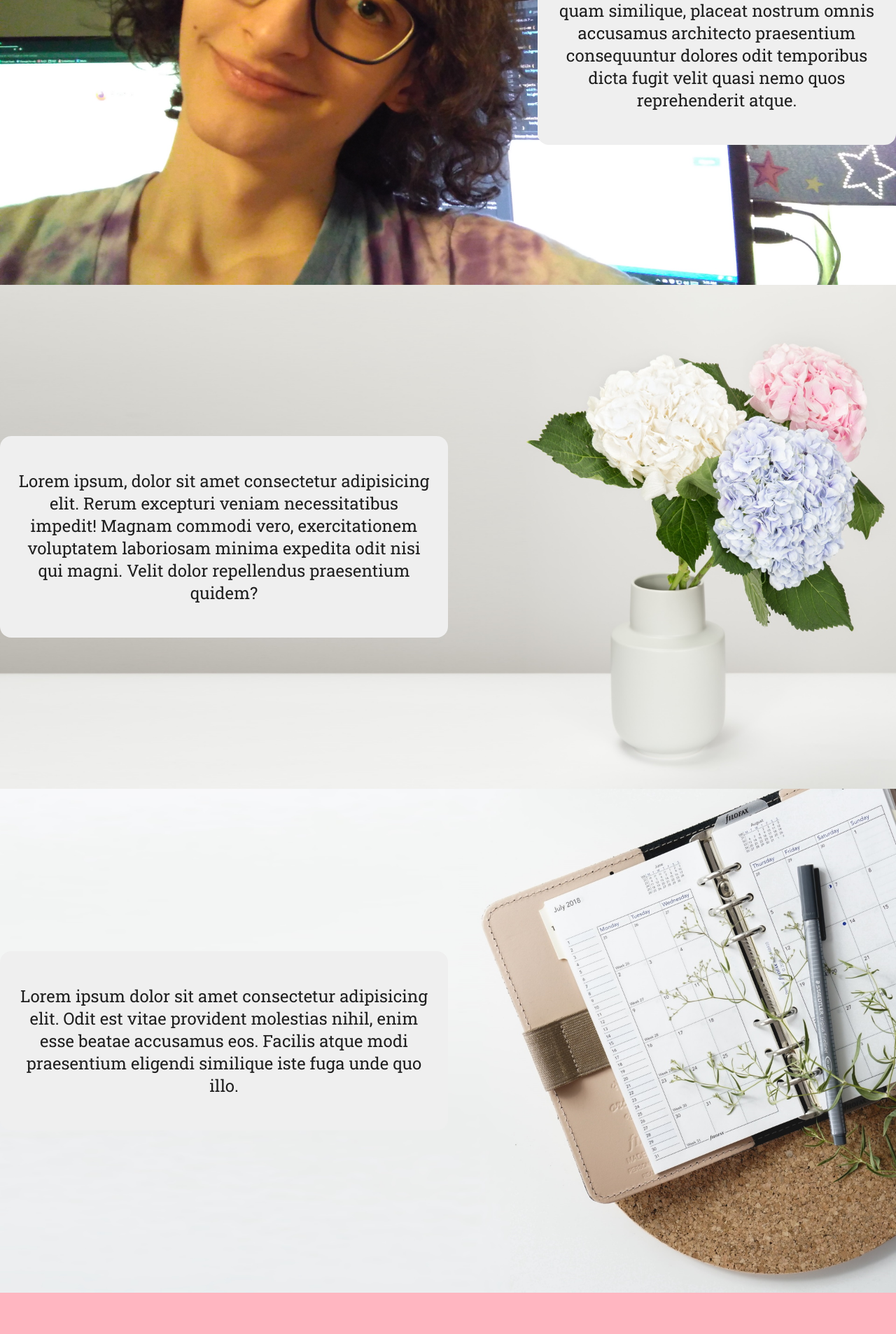
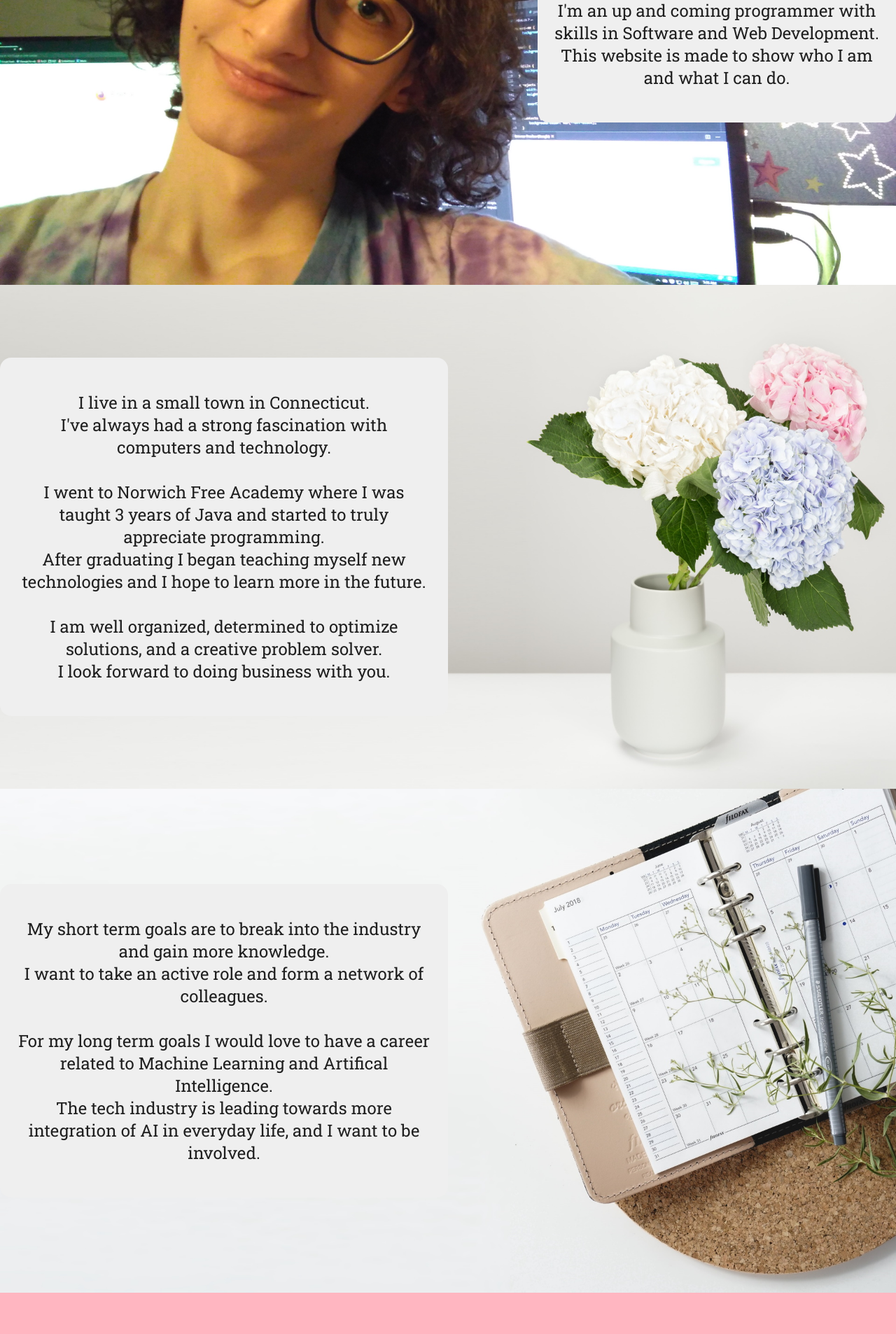
Before and after one commit to Wirlocke/portfolio, a plain HTML site: page index.html in a window 1280 px wide. Shown: the part 393-2299 px from the top of the page at 70% size. Drawn offline with Linux system fonts and the light colour scheme.

Commit message:
Added text and content.

```diff
--- a/index.html
+++ b/index.html
@@ -30,31 +30,34 @@
 		<div id="welcome" class="slides">
 			<div class="text_container">
 				<p class="descriptions">
-					Lorem ipsum dolor sit amet consectetur,adipisicing elit. Esse ad quam similique, placeat nostrum
-					omnis
-					accusamus architecto praesentium consequuntur dolores odit temporibus dicta fugit velit quasi nemo
-					quos
-					reprehenderit atque.
+					Hello, my name is Marisha Norcross.<br>
+					I'm an up and coming programmer with skills in Software and Web Development.<br>
+					This website is made to show who I am and what I can do.
 				</p>
 			</div>
 		</div>
 		<div id="about-me" class="slides">
 			<div class="text_container">
 				<p class="descriptions">
-					Lorem ipsum, dolor sit amet consectetur adipisicing elit. Rerum excepturi veniam necessitatibus
-					impedit!
-					Magnam commodi vero, exercitationem voluptatem laboriosam minima expedita odit nisi qui magni. Velit
-					dolor repellendus praesentium quidem?
+					I live in a small town in Connecticut.<br>
+					I've always had a strong fascination with computers and technology.<br><br>
+
+					I went to Norwich Free Academy where I was taught 3 years of Java and started to truly appreciate programming.<br>
+					After graduating I began teaching myself new technologies and I hope to learn more in the future.<br><br>
+
+					I am well organized, determined to optimize solutions, and a creative problem solver.<br>
+					I look forward to doing business with you.
 				</p>
 			</div>
 		</div>
 		<div id="goals" class="slides">
 			<div class="text_container">
 				<p class="descriptions">
-					Lorem ipsum dolor sit amet consectetur adipisicing elit. Odit est vitae provident molestias nihil,
-					enim
-					esse beatae accusamus eos. Facilis atque modi praesentium eligendi similique iste fuga unde quo
-					illo.
+					My short term goals are to break into the industry and gain more knowledge.<br>
+					I want to take an active role and form a network of colleagues.<br><br>
+
+					For my long term goals I would love to have a career related to Machine Learning and Artifical Intelligence.<br>
+					The tech industry is leading towards more integration of AI in everyday life, and I want to be involved.
 				</p>
 			</div>
 		</div>
@@ -72,13 +75,11 @@
 
 			<div class="text_container">
 				<p class="descriptions">
-					Lorem ipsum dolor, sit amet consectetur adipisicing elit. Illum, aspernatur. Eveniet quas mollitia
-					aperiam? Eveniet architecto provident non sunt optio officia, repellat quod dolor debitis magnam et
-					rerum ipsum? Repudiandae?
+					I'm well balanced across multiple programming languages and I'm continually learning more.<br><br>
 
-					Lorem ipsum dolor, sit amet consectetur adipisicing elit. Esse, ducimus maxime qui rem possimus
-					similique aperiam explicabo reprehenderit consectetur accusamus tempore temporibus repudiandae
-					impedit. Minima iste libero eos cum nobis.
+					My schooling is I learned Java and I'm self taught in JavaScript and C++.<br><br>
+
+					I am also proficient in the Object Oriented paradigm and HTML/CSS.
 				</p>
 			</div>
 
```
